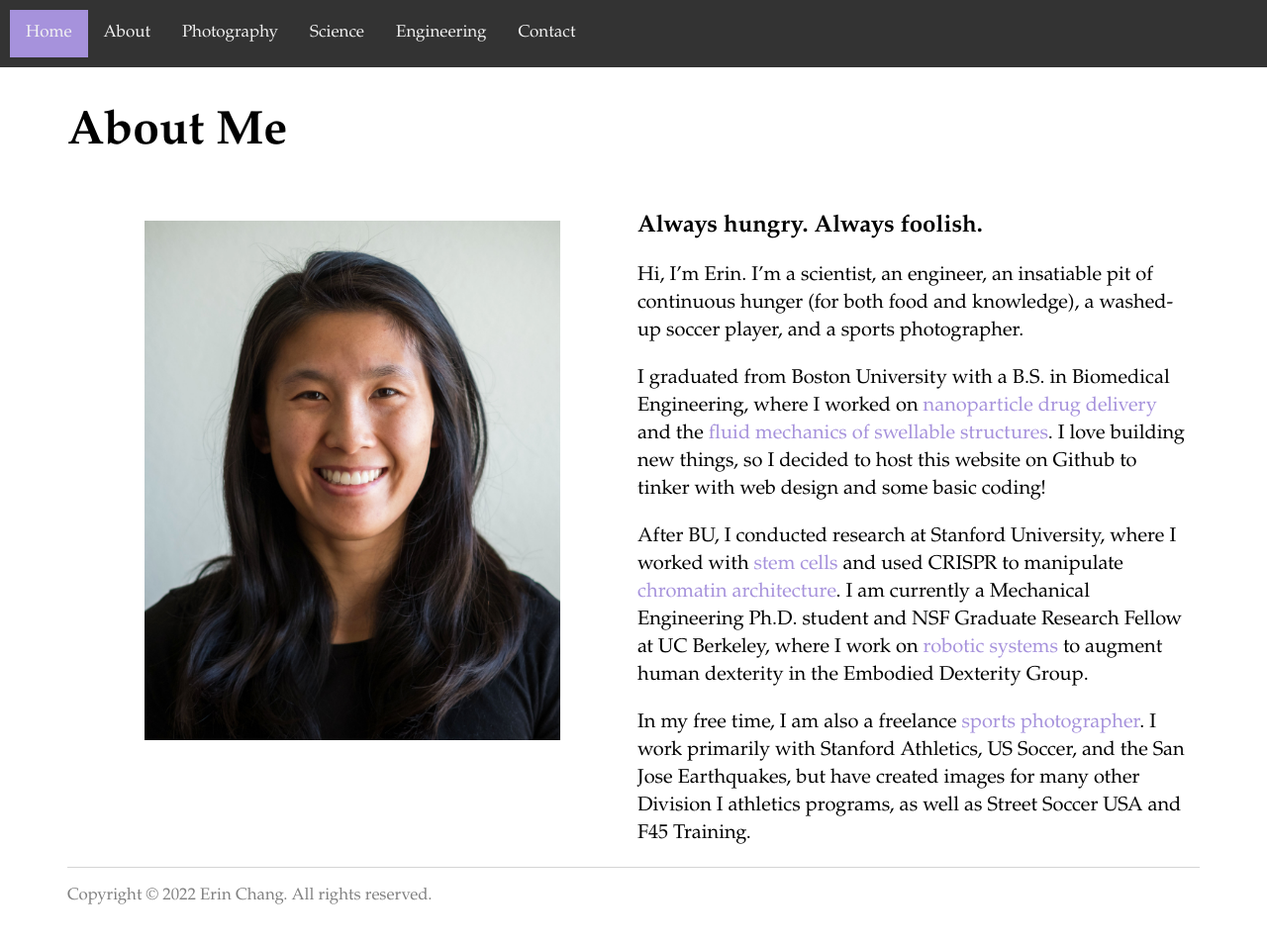
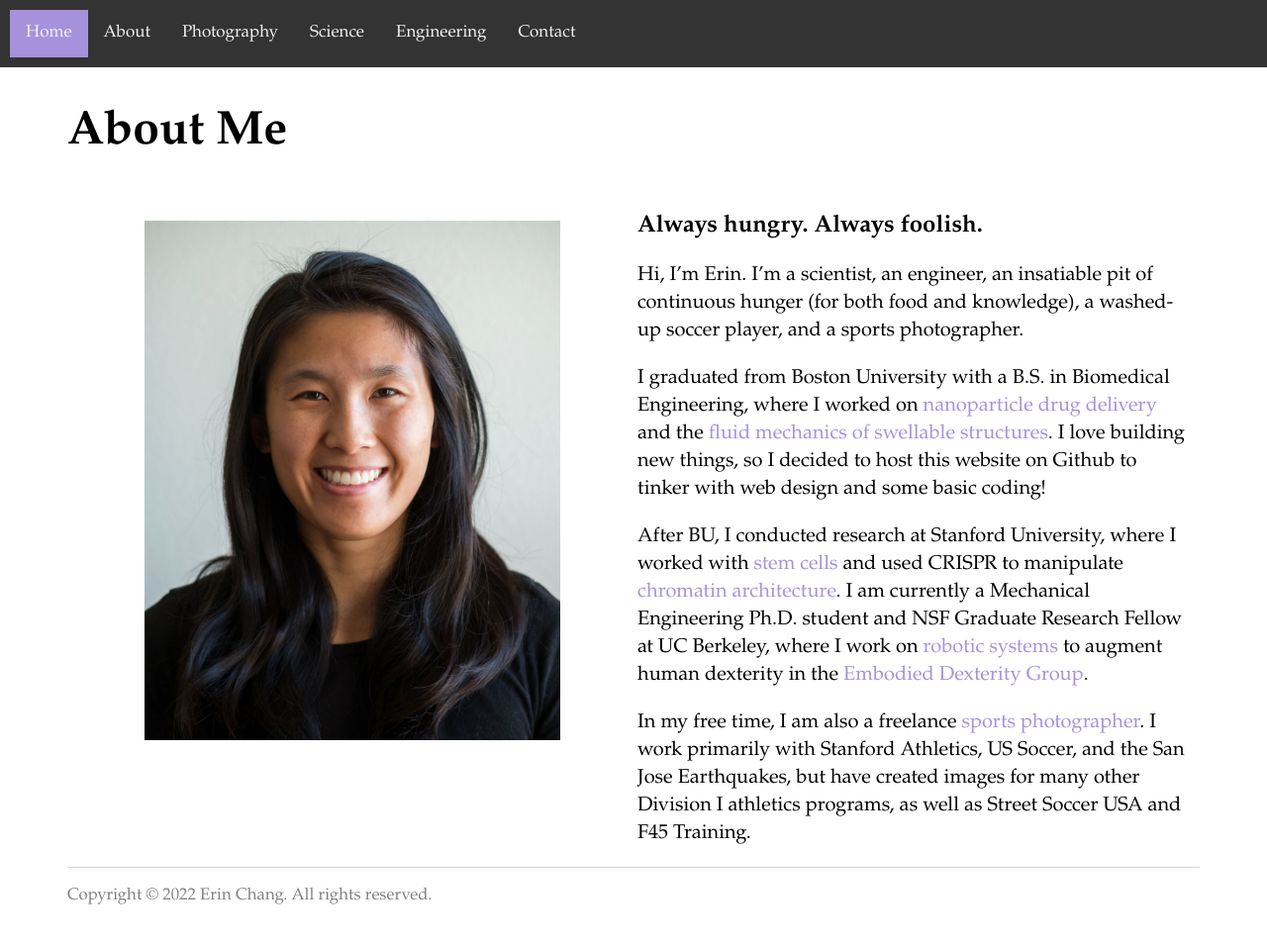
Before and after one commit to echang17/echang17.github.io, a Jekyll site: the page built from about/index.html, in a window 1280 px wide and 1002 px high. Shown: the top 953 px of the window at 99% size. Built offline with Jekyll 4.4.1, drawn with Linux system fonts in a browser that asks for light colours.

Commit message:
fixing link to EDG page

```diff
--- a/about/index.html
+++ b/about/index.html
@@ -15,6 +15,6 @@ title: About me
     <h2>Always hungry. Always foolish.</h2>
     <p style="font-size:1.25em">Hi, I’m Erin. I’m a scientist, an engineer, an insatiable pit of continuous hunger (for both food and knowledge), a washed-up soccer player, and a sports photographer.</p>
     <p style="font-size:1.25em">I graduated from Boston University with a B.S. in Biomedical Engineering, where I worked on <a href="/projects/nanoparticles">nanoparticle drug delivery</a> and the <a href="/projects/bending">fluid mechanics of swellable structures</a>. I love building new things, so I decided to host this website on Github to tinker with web design and some basic coding!</p>
-    <p style="font-size:1.25em">After BU, I conducted research at Stanford University, where I worked with <a href="https://www.ncbi.nlm.nih.gov/pubmed/30510260">stem cells</a> and used CRISPR to manipulate <a href="https://www.jove.com/video/57457/crispr-mediated-reorganization-of-chromatin-loop-structure">chromatin architecture</a>. I am currently a Mechanical Engineering Ph.D. student and NSF Graduate Research Fellow at UC Berkeley, where I work on <a href="https://arxiv.org/abs/2111.11524">robotic systems</a> to augment human dexterity in the <href="https://edg.berkeley.edu/">Embodied Dexterity Group</href>.</p>
+    <p style="font-size:1.25em">After BU, I conducted research at Stanford University, where I worked with <a href="https://www.ncbi.nlm.nih.gov/pubmed/30510260">stem cells</a> and used CRISPR to manipulate <a href="https://www.jove.com/video/57457/crispr-mediated-reorganization-of-chromatin-loop-structure">chromatin architecture</a>. I am currently a Mechanical Engineering Ph.D. student and NSF Graduate Research Fellow at UC Berkeley, where I work on <a href="https://arxiv.org/abs/2111.11524">robotic systems</a> to augment human dexterity in the <a href="https://edg.berkeley.edu/">Embodied Dexterity Group</a>.</p>
     <p style="font-size:1.25em">In my free time, I am also a freelance <a href="/sportsphoto">sports photographer</a>. I work primarily with Stanford Athletics, US Soccer, and the San Jose Earthquakes, but have created images for many other Division I athletics programs, as well as Street Soccer USA and F45 Training.</p>
    </div>
```
